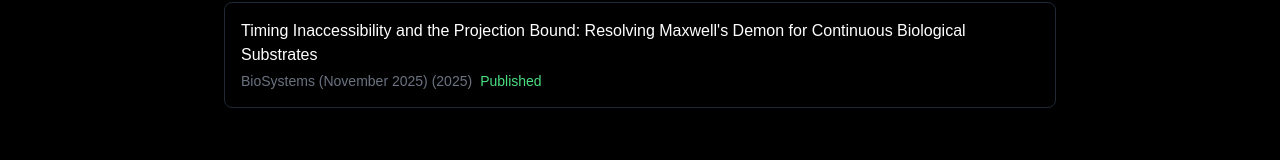
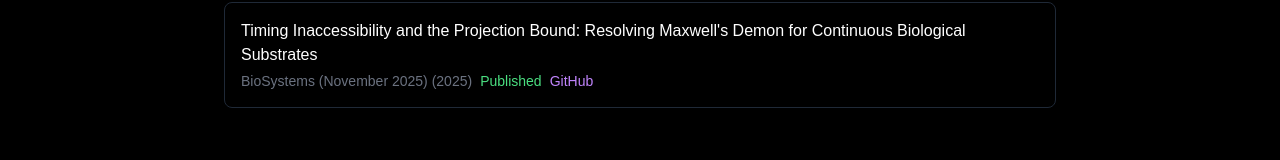
Before and after one commit to todd866/coherencedynamics-website, a Next.js app: page /papers in a window 1280 px wide. Shown: the part 409-569 px from the top of the page. Built offline with nearby package versions, Linux system fonts and the light colour scheme.

Commit message:
Update timing-inaccessibility to v2.0 with GitHub link

```diff
--- a/src/data/papers.ts
+++ b/src/data/papers.ts
@@ -61,22 +61,27 @@ This isn't relativism. The underlying reality exists. But falsification is frame
     status: 'published',
     category: 'physics',
     doi: '10.1016/j.biosystems.2025.105632',
+    github: 'todd866/timing-inaccessibility',
+    pdf: 'https://github.com/todd866/timing-inaccessibility/blob/main/v2.0/timing_inaccessibility_v2.pdf',
     simulation: 'maxwells-ledger',
     image: 'timing-inaccessibility.png',
     description: `**The brain is 100,000× more energy-efficient than silicon because it defers thermodynamic costs** — computing reversibly until the moment it must commit to a discrete output.
 
-Here's what makes this possible: below the Landauer limit ($\\sim 3 \\times 10^{-21}$ J), you can't irreversibly record *when* things happen. You can detect that something occurred, but not its temporal order. This creates massive "path degeneracy" — exponentially many micro-trajectories ($10^{50}$ to $10^{100}$ in neural systems) that all look the same from the outside.
+## [Version 2.0 now available](https://github.com/todd866/timing-inaccessibility/blob/main/v2.0/timing_inaccessibility_v2.pdf)
 
-Biology exploits this systematically. The brain integrates weak signals across many dimensions, accumulating evidence without paying thermodynamic rent, then pays the Landauer cost only when it commits to a discrete output (a decision, a word, a muscle command). Digital computers, by contrast, pay for every bit at every clock cycle — they're burning energy to track timing information that biology simply ignores.
+**v2.0 (December 2025)** extends the published paper with three new arguments: (1) *Framework dependence of timing* — what counts as "simultaneous" vs "sequential" depends on the measurement framework, making temporal structure framework-relative. (2) *The "when" is created, not revealed* — temporal order does not pre-exist measurement but emerges at projection. (3) *AI substrate constraints* — digital architectures cannot access the sub-Landauer integration regime regardless of scale, though behavioral approximation may remain possible.
 
-This isn't a trick or an approximation. It's a fundamentally different computational strategy, and it explains why neuromorphic and analog computing can be so much more efficient: they're exploiting the same principle. The brain doesn't violate thermodynamics — it plays a different game.`,
+The paper now explicitly traces the Maxwell's demon lineage (Maxwell → Szilard → Landauer → Bennett → this paper), showing how biological systems extend the resolution to continuous substrates via path degeneracy. The key insight: the Landauer-Bennett resolution assumed discrete memory states; biology operates with continuous dynamics where "memory" is structural correlation, not written bits.
+
+Below the Landauer limit ($\\sim 3 \\times 10^{-21}$ J), you can't irreversibly record *when* things happen without paying $\\ge k_BT\\ln 2$ per stabilized order bit. This creates massive "path degeneracy" — exponentially many micro-trajectories ($10^{50}$ to $10^{100}$ in neural systems) that all look the same from the outside. Biology exploits this via a two-stage model: Stage 1 (reversible correlation) is thermodynamically cheap; Stage 2 (stabilization/projection) is where the cost appears.`,
     keyFindings: [
       'Derived the Projection Bound: energy cost scales with dimensional collapse, not bit operations',
+      'Two-stage model: reversible coupling (free) vs stabilization/registration (Landauer cost)',
       'Path degeneracies of 10^42 to 10^94 (proteins) and 10^50 to 10^100 (neural)',
-      'Digital tracking costs scale exponentially; projection costs scale logarithmically',
+      'Digital efficiency depends on projection boundary placement, not "digital vs analog"',
       'Explains 10^5 to 10^8× efficiency gap between brains and silicon',
     ],
-    workflow: 'Claude 4.5 Sonnet (Anthropic) for drafting and conceptual development; GPT-5 (OpenAI) and Grok (xAI) for feedback and review. Author reviewed all content and takes full responsibility.',
+    workflow: 'v1.0: Claude 4.5 Sonnet (Anthropic) for drafting; GPT-5 (OpenAI) and Grok (xAI) for review. v2.0: Claude 4.5 Opus (Anthropic) for extended framework-dependence, demon lineage, and AI implications; GPT-5.2 (OpenAI) for review. Author reviewed all content and takes full responsibility.',
   },
 
   // === UNDER REVIEW ===
```
